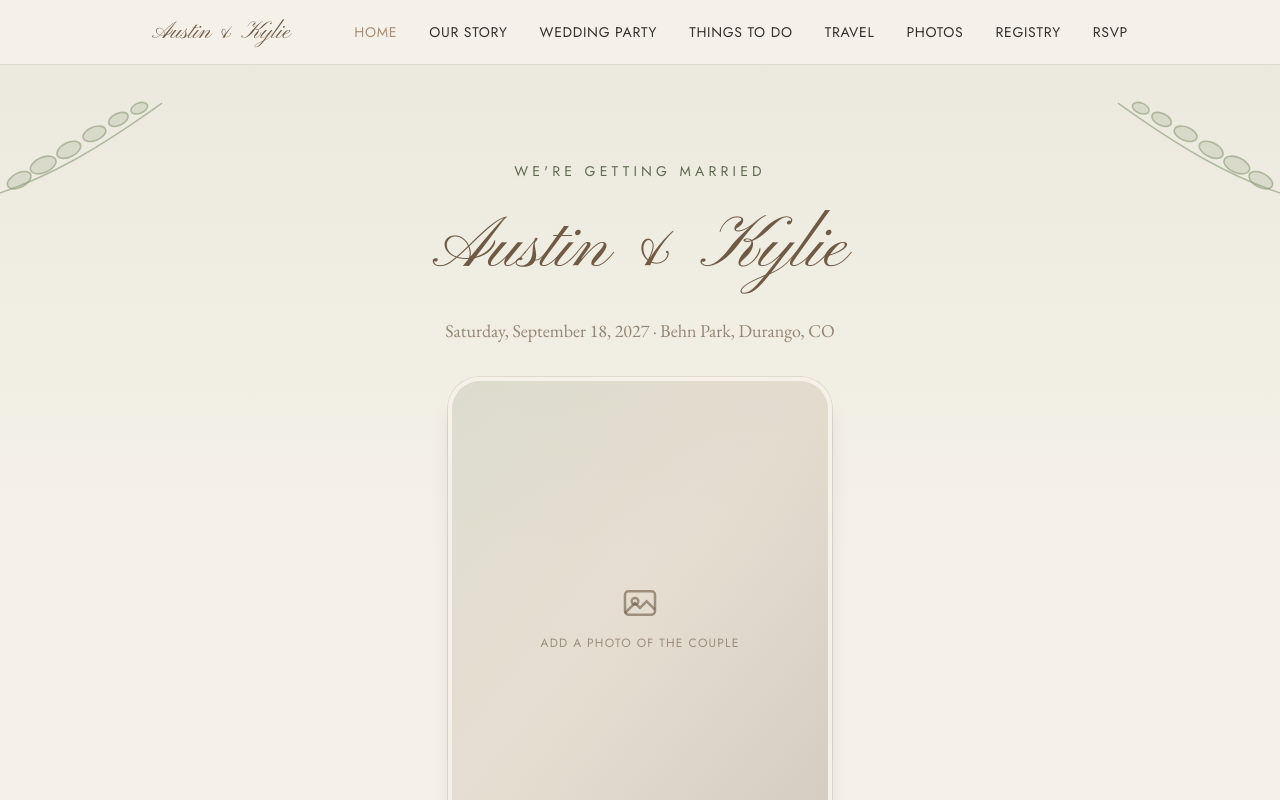
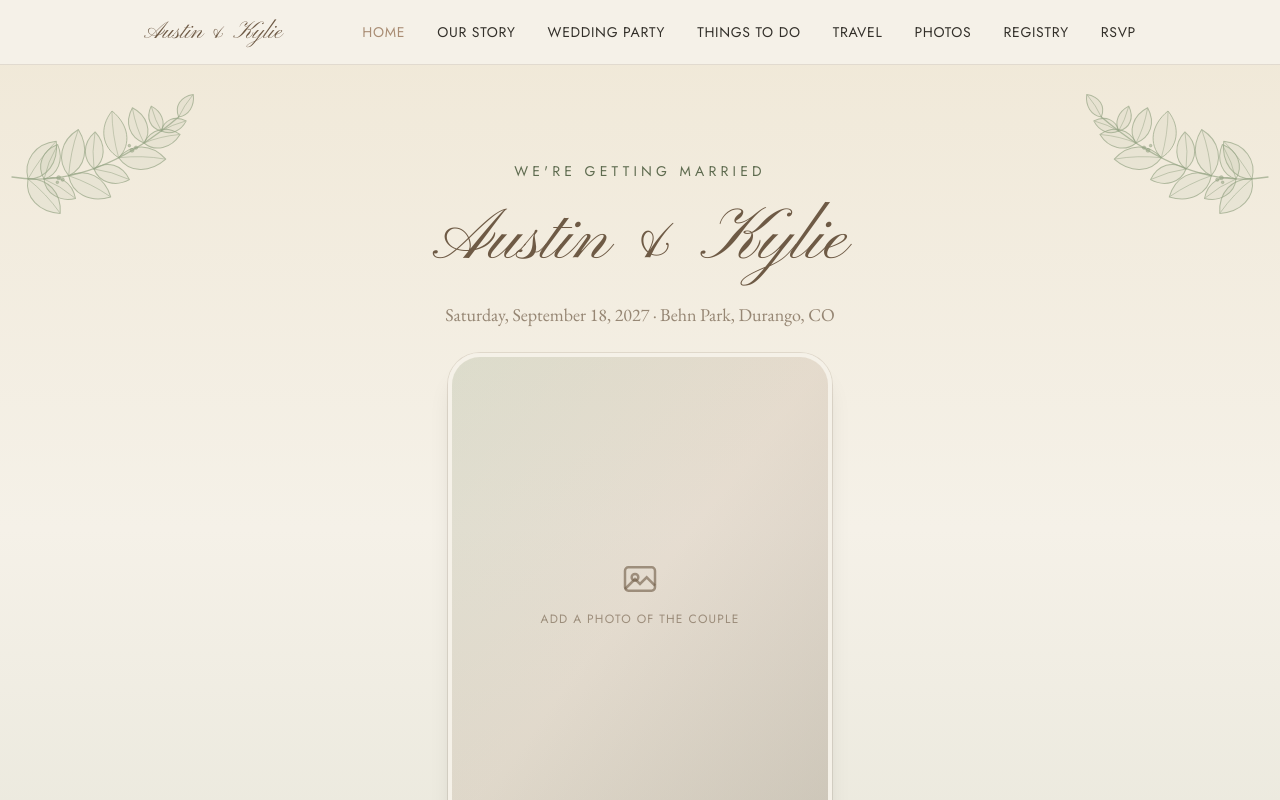
Before and after one commit to alpinedev51/wedsite, a React (Vite) app in the folder ui-wed/: page / in a window 1280 px wide. Shown: the top 800 px of the page. Built offline with nearby package versions, Linux system fonts and the light colour scheme.

Commit message:
sprig touch up, color gradient changes, etc.

```diff
--- /dev/null
+++ b/ui-wed/src/components/decor/EucalyptusSprig.tsx
@@ -0,0 +1,127 @@
+interface SprigProps {
+  className?: string;
+  mirrored?: boolean;
+}
+
+export function EucalyptusSprig({ className, mirrored = false }: SprigProps) {
+  return (
+    <svg
+      viewBox="0 0 360 200"
+      className={className}
+      style={mirrored ? { transform: "scaleX(-1)" } : undefined}
+      aria-hidden="true"
+      xmlns="http://www.w3.org/2000/svg"
+    >
+      <defs>
+        {/* Large elongated leaf */}
+        <g id="leaf-lg">
+          <path
+            d="M 0 0 C 15 -25, 45 -30, 70 -10 C 50 15, 20 20, 0 0 Z"
+            fill="currentColor"
+            fillOpacity="0.15"
+            stroke="currentColor"
+            strokeWidth="1.5"
+            strokeLinejoin="round"
+          />
+          <path
+            d="M 0 0 Q 35 -10 68 -10"
+            fill="none"
+            stroke="currentColor"
+            strokeWidth="1"
+            strokeLinecap="round"
+          />
+        </g>
+
+        {/* Medium leaf */}
+        <g id="leaf-md">
+          <path
+            d="M 0 0 C 12 -20, 35 -24, 55 -8 C 40 12, 15 15, 0 0 Z"
+            fill="currentColor"
+            fillOpacity="0.15"
+            stroke="currentColor"
+            strokeWidth="1.5"
+            strokeLinejoin="round"
+          />
+          <path
+            d="M 0 0 Q 25 -8 53 -8"
+            fill="none"
+            stroke="currentColor"
+            strokeWidth="1"
+            strokeLinecap="round"
+          />
+        </g>
+
+        {/* Small tip leaf */}
+        <g id="leaf-sm">
+          <path
+            d="M 0 0 C 8 -15, 25 -18, 40 -5 C 28 8, 12 10, 0 0 Z"
+            fill="currentColor"
+            fillOpacity="0.15"
+            stroke="currentColor"
+            strokeWidth="1.5"
+            strokeLinejoin="round"
+          />
+          <path
+            d="M 0 0 Q 18 -5 38 -5"
+            fill="none"
+            stroke="currentColor"
+            strokeWidth="1"
+            strokeLinecap="round"
+          />
+        </g>
+      </defs>
+
+      {/* Flatter, sweeping horizontal stem */}
+      <path
+        d="M 30 160 Q 150 180 280 70"
+        fill="none"
+        stroke="currentColor"
+        strokeWidth="2"
+        strokeLinecap="round"
+      />
+
+      {/* Denser foliage alternating along the curve */}
+      <g stroke="currentColor" fill="currentColor">
+        {/* Base cluster */}
+        <use href="#leaf-lg" transform="translate(54, 163) rotate(55)" />
+        <use href="#leaf-lg" transform="translate(54, 163) rotate(-45)" />
+
+        {/* Lower-mid cluster */}
+        <use href="#leaf-md" transform="translate(78, 163) rotate(40)" />
+        <use href="#leaf-md" transform="translate(78, 163) rotate(-60)" />
+
+        {/* Mid cluster */}
+        <use href="#leaf-lg" transform="translate(115, 158) rotate(35)" />
+        <use href="#leaf-lg" transform="translate(115, 158) rotate(-70)" />
+
+        {/* Center cluster */}
+        <use href="#leaf-md" transform="translate(153, 148) rotate(25)" />
+        <use href="#leaf-md" transform="translate(153, 148) rotate(-80)" />
+
+        {/* Upper-mid cluster */}
+        <use href="#leaf-lg" transform="translate(190, 131) rotate(10)" />
+        <use href="#leaf-lg" transform="translate(190, 131) rotate(-90)" />
+
+        {/* High cluster */}
+        <use href="#leaf-md" transform="translate(228, 109) rotate(-5)" />
+        <use href="#leaf-md" transform="translate(228, 109) rotate(-100)" />
+
+        {/* Tapering off */}
+        <use href="#leaf-sm" transform="translate(254, 91) rotate(-15)" />
+        <use href="#leaf-sm" transform="translate(254, 91) rotate(-105)" />
+
+        {/* End tip */}
+        <use href="#leaf-sm" transform="translate(280, 70) rotate(-50)" />
+
+        {/* Tiny seeded berry clusters to break up the leaves */}
+        <circle cx="100" cy="161" r="3" fillOpacity="0.8" />
+        <circle cx="106" cy="164" r="2.5" fillOpacity="0.8" />
+        <circle cx="98" cy="168" r="2" fillOpacity="0.8" />
+
+        <circle cx="210" cy="120" r="3" fillOpacity="0.8" />
+        <circle cx="216" cy="116" r="2.5" fillOpacity="0.8" />
+        <circle cx="206" cy="113" r="2" fillOpacity="0.8" />
+      </g>
+    </svg>
+  );
+}
--- a/ui-wed/src/components/decor/EucalyptusSpring.tsx
+++ /dev/null
@@ -1,75 +0,0 @@
-interface SprigProps {
-  className?: string;
-  mirrored?: boolean;
-}
-
-export function EucalyptusSpring({ className, mirrored = false }: SprigProps) {
-  return (
-    <svg
-      viewBox="0 0 220 140"
-      className={className}
-      stroke="currentColor"
-      strokeWidth={2}
-      strokeLinecap="round"
-      strokeLinejoin="round"
-      style={mirrored ? { transform: "scaleX(-1)" } : undefined}
-      aria-hidden="true"
-    >
-      <path d="M4 132 C 72 110, 134 74, 212 18" fill="none" />
-      <ellipse
-        cx="34"
-        cy="114"
-        rx="16"
-        ry="9"
-        transform="rotate(-28 34 114)"
-        fill="currentColor"
-        fillOpacity="0.35"
-      />
-      <ellipse
-        cx="64"
-        cy="95"
-        rx="17"
-        ry="9.5"
-        transform="rotate(-24 64 95)"
-        fill="currentColor"
-        fillOpacity="0.35"
-      />
-      <ellipse
-        cx="96"
-        cy="76"
-        rx="16"
-        ry="9"
-        transform="rotate(-26 96 76)"
-        fill="currentColor"
-        fillOpacity="0.35"
-      />
-      <ellipse
-        cx="128"
-        cy="56"
-        rx="15"
-        ry="8.5"
-        transform="rotate(-22 128 56)"
-        fill="currentColor"
-        fillOpacity="0.35"
-      />
-      <ellipse
-        cx="158"
-        cy="38"
-        rx="13"
-        ry="7.5"
-        transform="rotate(-26 158 38)"
-        fill="currentColor"
-        fillOpacity="0.35"
-      />
-      <ellipse
-        cx="184"
-        cy="24"
-        rx="11"
-        ry="6.5"
-        transform="rotate(-22 184 24)"
-        fill="currentColor"
-        fillOpacity="0.35"
-      />
-    </svg>
-  );
-}
--- a/ui-wed/src/components/ui/Container.tsx
+++ b/ui-wed/src/components/ui/Container.tsx
@@ -8,7 +8,7 @@ function Container({
   className?: string;
 }) {
   return (
-    <div className={`mx-auto w-full max-w-5xl px-6 ${className}`}>
+    <div className={`mx-auto w-full max-w-5xl px-4 ${className}`}>
       {children}
     </div>
   );
--- a/ui-wed/src/pages/Home.tsx
+++ b/ui-wed/src/pages/Home.tsx
@@ -1,5 +1,5 @@
 import Countdown from "../components/Countdown";
-import { EucalyptusSpring } from "../components/decor/EucalyptusSpring";
+import { EucalyptusSprig } from "../components/decor/EucalyptusSprig";
 import { RoseBloom } from "../components/decor/RoseBloom";
 import PhotoFrame from "../components/PhotoFrame";
 import Container from "../components/ui/Container";
@@ -12,12 +12,12 @@ import { formatLongDate } from "../lib/date";
 function Home() {
   return (
     <>
-      <Section className="relative overflow-hidden bg-gradient-to-b from-sage/10 via-linen to-linen text-center">
-        <div className="pointer-events-none absolute -top-2 -left-2 h-32 w-32 text-sage/70 sm:h-44 sm:w-44">
-          <EucalyptusSpring className="h-full w-full" />
+      <Section className="relative overflow-hidden bg-gradient-to-b from-ochre/10 via-linen to-sage/15 text-center">
+        <div className="pointer-events-none absolute -top-2 -left-2 w-64 h-40 text-sage/70 sm:w-60 sm:h-40">
+          <EucalyptusSprig className="h-full w-full" />
         </div>
-        <div className="pointer-events-none absolute -top-2 -right-2 h-32 w-32 -scale-x-100 text-sage/70 sm:h-44 sm:w-44">
-          <EucalyptusSpring className="h-full w-full" />
+        <div className="pointer-events-none absolute -top-2 -right-2 w-64 h-40 -scale-x-100 text-sage/70 sm:w-60 sm:h-40">
+          <EucalyptusSprig className="h-full w-full" />
         </div>
         <div className="pointer-events-none absolute -bottom-2 -left-2 h-20 w-20 text-clay/80 sm:h-28 sm:w-28">
           <RoseBloom className="h-full w-full" />
@@ -26,10 +26,10 @@ function Home() {
           <RoseBloom className="h-full w-full" />
         </div>
 
-        <Container className="relative flex flex-col items-center gap-8">
+        <Container className="relative flex flex-col items-center gap-6">
           <Eyebrow>We're getting married</Eyebrow>
 
-          <h1 className="font-script text-6xl text-walnut sm:text-7xl">
+          <h1 className="font-script text-walnut sm:text-7xl">
             {wedding.coupleNames}
           </h1>
 
```
